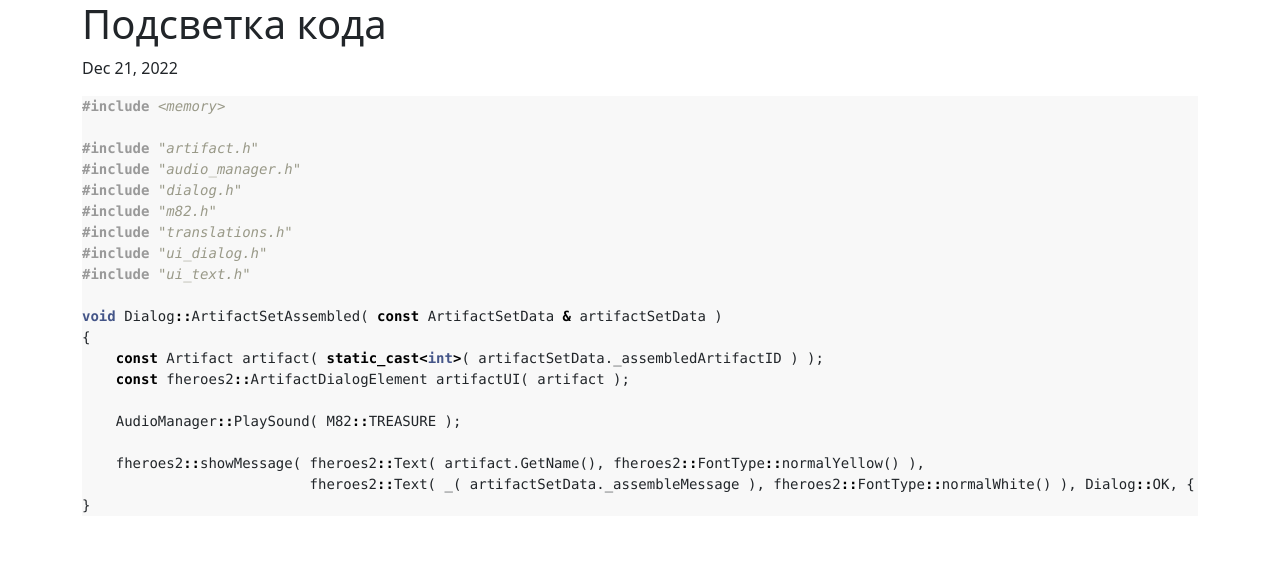
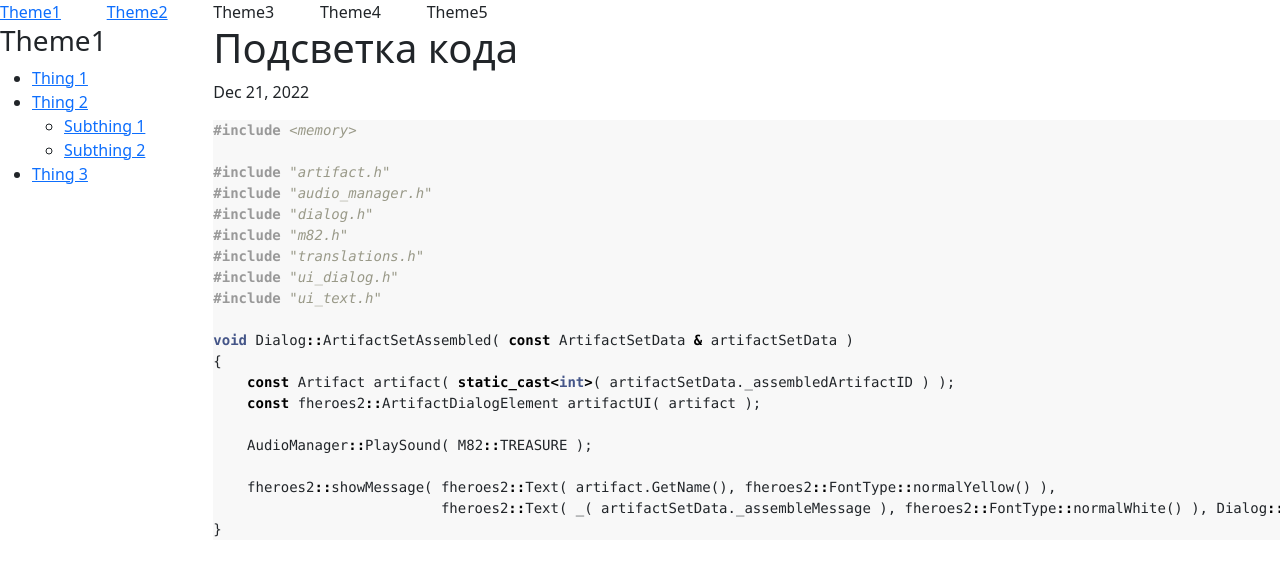
Before and after one commit to MrGreen-git/Book-C, a Jekyll site: the page built from _posts/2022-12-21-Test.md, in a window 1280 px wide. Shown: the top 576 px of the page. Built offline with Jekyll 4.4.1, drawn with Linux system fonts in a browser that asks for light colours.

Commit message:
new struct

```diff
--- a/_layouts/default.html
+++ b/_layouts/default.html
@@ -6,11 +6,8 @@
 
 
 
-		<div class="page-content">
-			<div class="wrap">
+
 			{{ content }}
-			</div>
-		</div>
 
 
 
--- a/_layouts/home.html
+++ b/_layouts/home.html
@@ -1,12 +1,64 @@
 ---
 layout: default
 ---
+
+<div class="row g-0">
+  <div class="col-sm-1"><a href ="/Book-C/2022/12/21/Test.html">Theme1</a></div>
+  <div class="col-sm-1"><a href ="/Book-C/2022/12/21/Test1.html">Theme2</a></div>
+  <div class="col-sm-1">Theme3</div>
+  <div class="col-sm-1">Theme4</div>
+  <div class="col-sm-1">Theme5</div>
+  <div class="col-sm-1"></div>
+  <div class="col-sm-1"></div>
+  <div class="col-sm-1"></div>
+  <div class="col-sm-1"></div>
+  <div class="col-sm-1"></div>
+  <div class="col-sm-1"></div>
+  <div class="col-sm-1"></div>
+  <div class="col-sm-1"></div>
+</div>
+
+
+  <div class="row g-0">
+    <div class="col-sm-2">
+      {% if site.data[page.sidebar].toc[0] %}
+      {% for item in site.data[page.sidebar].toc %}
+        <h3>{{ item.title }}</h3>
+          {% if item.subfolderitems[0] %}
+            <ul>
+              {% for entry in item.subfolderitems %}
+                  <li><a href="{{ entry.url }}">{{ entry.page }}</a>
+                    {% if entry.subsubfolderitems[0] %}
+                      <ul>
+                      {% for subentry in entry.subsubfolderitems %}
+                          <li><a href="{{ subentry.url }}">{{ subentry.page }}</a></li>
+                      {% endfor %}
+                      </ul>
+                    {% endif %}
+                  </li>
+              {% endfor %}
+            </ul>
+          {% endif %}
+        {% endfor %}
+    {% endif %}
+    </div>
+    <div class="col-sm-10">
+      {{ content }}
+    </div>
+  </div>
+
+
 <div class="home">
+
+
+
+
+<!--
   {%- if page.title -%}
     <h1 class="page-heading">{{ page.title }}</h1>
   {%- endif -%}
 
-  {{ content }}
+
 
 
   {% if site.paginate %}
@@ -56,5 +108,8 @@ layout: default
     {%- endif %}
 
   {%- endif -%}
+-->
+
+
 
 </div>
--- a/_layouts/post.html
+++ b/_layouts/post.html
@@ -1,15 +1,14 @@
 ---
-layout: default
+layout: home
 ---
-<div class="container">
+
+
+
 
 	<header class="post-header">
 		<h1>{{ page.title }}</h1>
 		<p class="meta">{{ page.date | date: "%b %-d, %Y" }}{% if page.author %} . {{ page.author }}{% endif %}{% if page.meta %} . {{ page.mate }}{% endif %}</p>
 	</header>
 
-	<article class="post-content">
+
 	{{ content }}
-	</article>
-
-</div>
--- a/_posts/2022-12-21-Test.md
+++ b/_posts/2022-12-21-Test.md
@@ -3,6 +3,7 @@ layout: post
 title:  "Подсветка кода"
 date:   2022-12-21 16:58:55 +0500
 categories:
+sidebar: "theme1"
 ---
 
 
```
Also changed, not shown: _data/theme1.yml (added, +14 -0 lines), _data/theme2.yml (added, +14 -0 lines), _posts/2022-12-21-Test1.md (added, +9 -0 lines).
